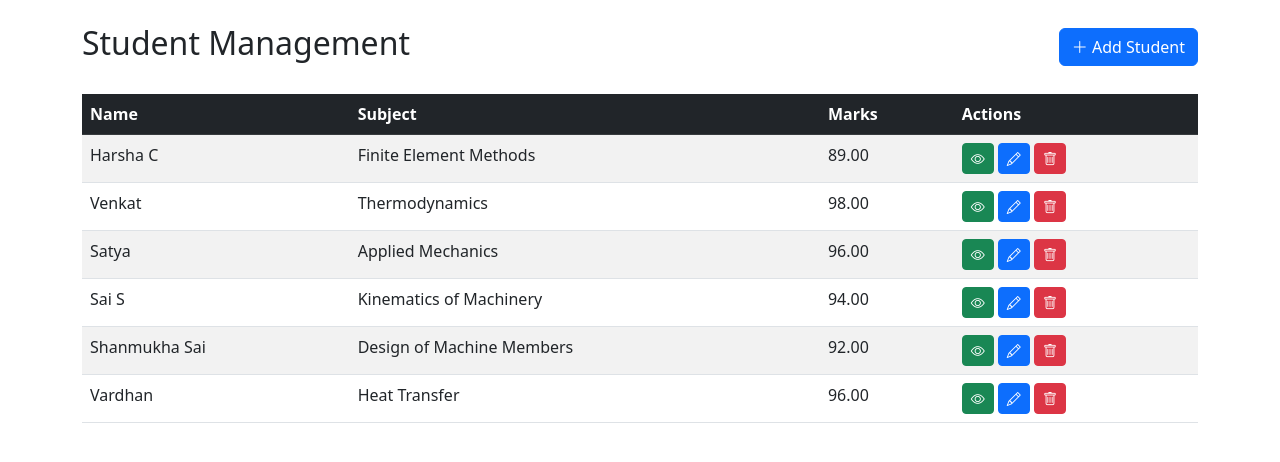
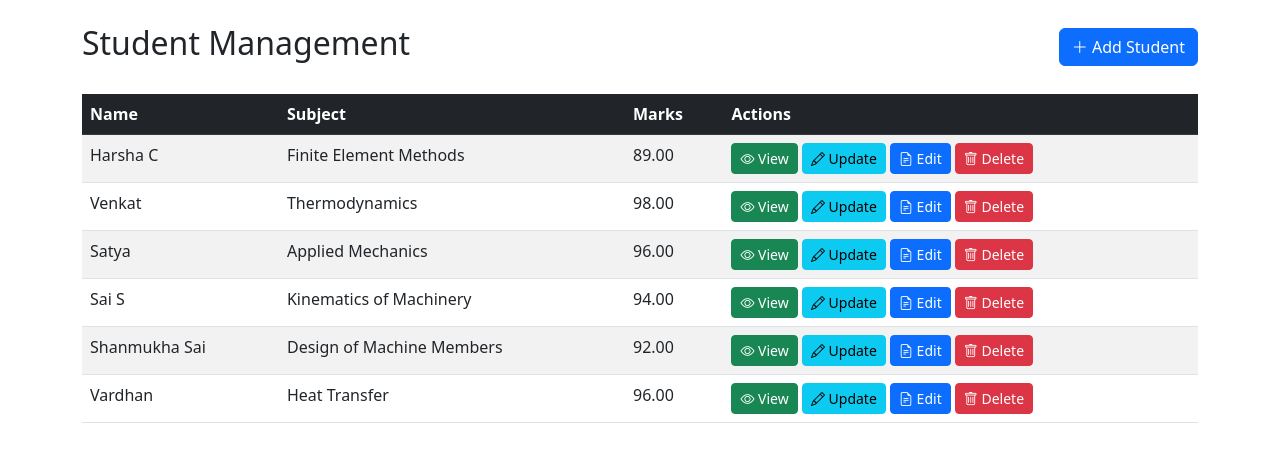
Before and after one commit to harshavardhanc1412/teacher_portal, a Django app: page / in a window 1280 px wide. Shown: the part 56-518 px from the top of the page. Run offline with Django 5.2, Linux system fonts and the light colour scheme; a user stored in the database is signed in; data comes from the database, SQL or seed files in the repository; both versions use the stored data as it was after the commit.

Commit message:
Teacher Portal 05302025

```diff
--- a/portal/views.py
+++ b/portal/views.py
@@ -60,6 +60,16 @@ def manage_student(request):
             except Student.DoesNotExist:
                 return JsonResponse({'status': 'error', 'message': 'Student not found'}, status=404)
 
+        elif action == 'update':
+            student_id = data.get('id')
+            try:
+                student = Student.objects.get(id=student_id, teacher=request.user)
+                student.marks = marks
+                student.save()
+                return JsonResponse({'status': 'success'})
+            except Student.DoesNotExist:
+                return JsonResponse({'status': 'error', 'message': 'Student not found'}, status=404)
+
         elif action == 'delete':
             student_id = data.get('id')
             try:
--- a/templates/portal/home.html
+++ b/templates/portal/home.html
@@ -37,13 +37,16 @@
                     <td class="editable" data-field="marks">{{ student.marks }}</td>
                     <td>
                         <a href="{% url 'student_detail' student.id %}" class="btn btn-sm btn-success view-btn">
-                            <i class="bi bi-eye"></i>
+                            <i class="bi bi-eye"></i> View
                         </a>
+                        <button class="btn btn-sm btn-info update-btn">
+                            <i class="bi bi-pencil"></i> Update
+                        </button>
                         <button class="btn btn-sm btn-primary edit-btn">
-                            <i class="bi bi-pencil"></i>
+                            <i class="bi bi-file-earmark-text"></i> Edit
                         </button>
                         <button class="btn btn-sm btn-danger delete-btn">
-                            <i class="bi bi-trash"></i>
+                            <i class="bi bi-trash"></i> Delete
                         </button>
                     </td>
                 </tr>
--- a/templates/portal/student_modal.html
+++ b/templates/portal/student_modal.html
@@ -161,6 +161,71 @@
         });
     });
 
+    $('.update-btn').click(function() {
+        const row = $(this).closest('tr');
+        const studentId = row.data('id');
+        const marksCell = row.find('[data-field="marks"]');
+
+        // Store original value and convert marks cell to an input field
+        const originalValue = marksCell.text().trim();
+        marksCell.data('original-value', originalValue);
+        marksCell.html(`<input type="number"
+                            class="form-control form-control-sm"
+                            value="${originalValue}">`);
+
+        // Focus on the input
+        const input = marksCell.find('input');
+        input.focus();
+
+        // Handle submission when input loses focus or Enter is pressed
+        const handleSubmission = function() {
+            const updatedData = {
+                action: 'update',
+                id: studentId,
+                marks: input.val().trim()
+            };
+
+            // Check if marks changed
+            if (updatedData.marks !== originalValue) {
+                $.ajax({
+                    url: '/manage-student/',
+                    type: 'POST',
+                    data: JSON.stringify(updatedData),
+                    contentType: 'application/json',
+                    headers: {
+                        'X-CSRFToken': $('input[name=csrfmiddlewaretoken]').val()
+                    },
+                    success: function(response) {
+                        if (response.status !== 'success') {
+                            alert('Error updating marks: ' + (response.message || 'Unknown error'));
+                            // Revert to original value on error
+                            marksCell.text(originalValue);
+                        }
+                    },
+                    error: function(xhr) {
+                        alert('Error updating marks: ' + (xhr.responseJSON?.message || 'Unknown error'));
+                        // Revert to original value on error
+                        marksCell.text(originalValue);
+                    }
+                });
+            } else {
+                // No changes, just revert to original display
+                marksCell.text(originalValue);
+            }
+        };
+
+        // Handle blur event
+        input.blur(handleSubmission);
+
+        // Handle Enter key
+        input.keypress(function(e) {
+            if (e.which === 13) { // Enter key
+                handleSubmission();
+            }
+        });
+    });
+
+
     // Delete student
     $('.delete-btn').click(function() {
         if (confirm('Are you sure you want to delete this student?')) {
```
Also changed, not shown: db.sqlite3.
